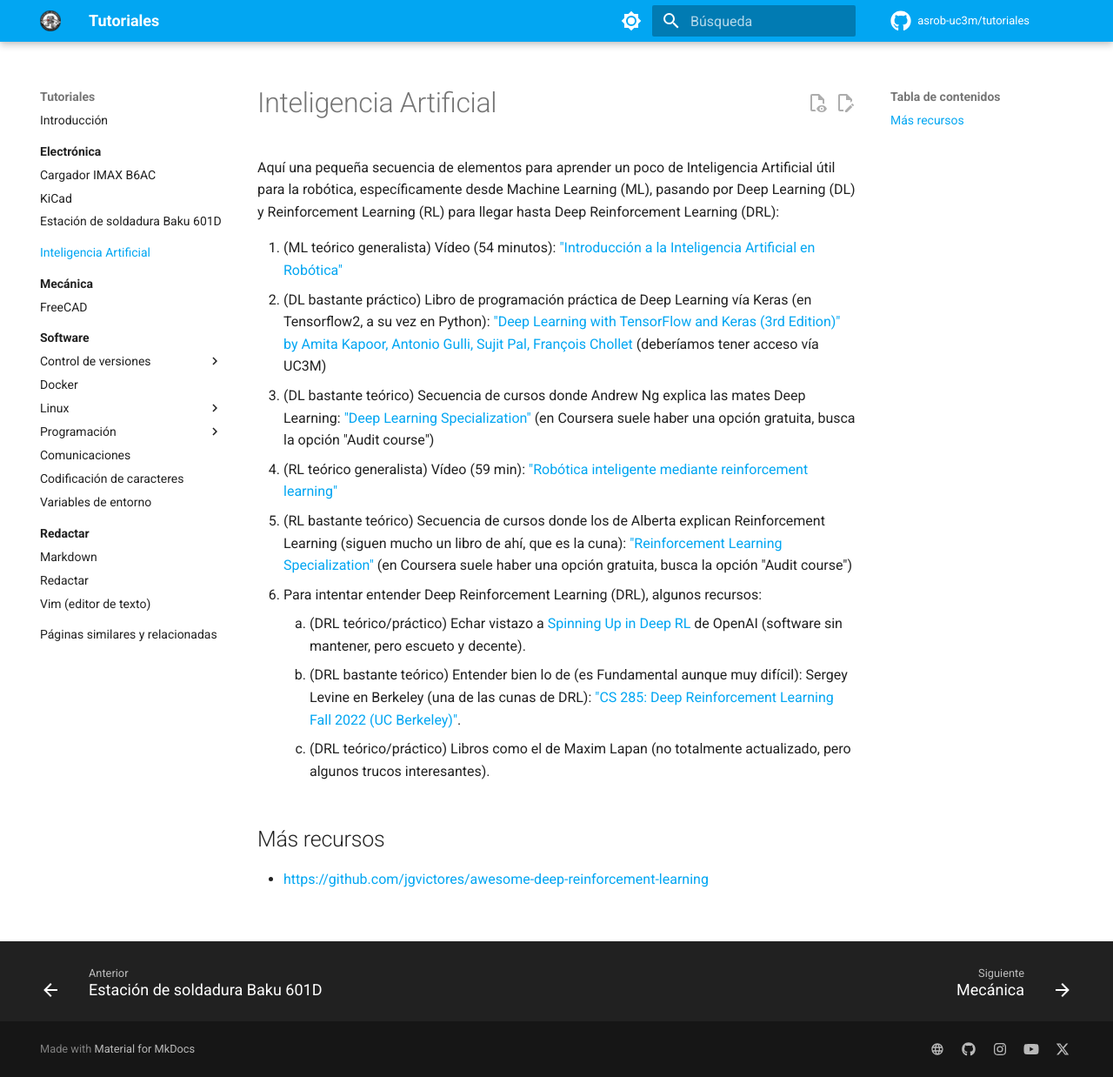
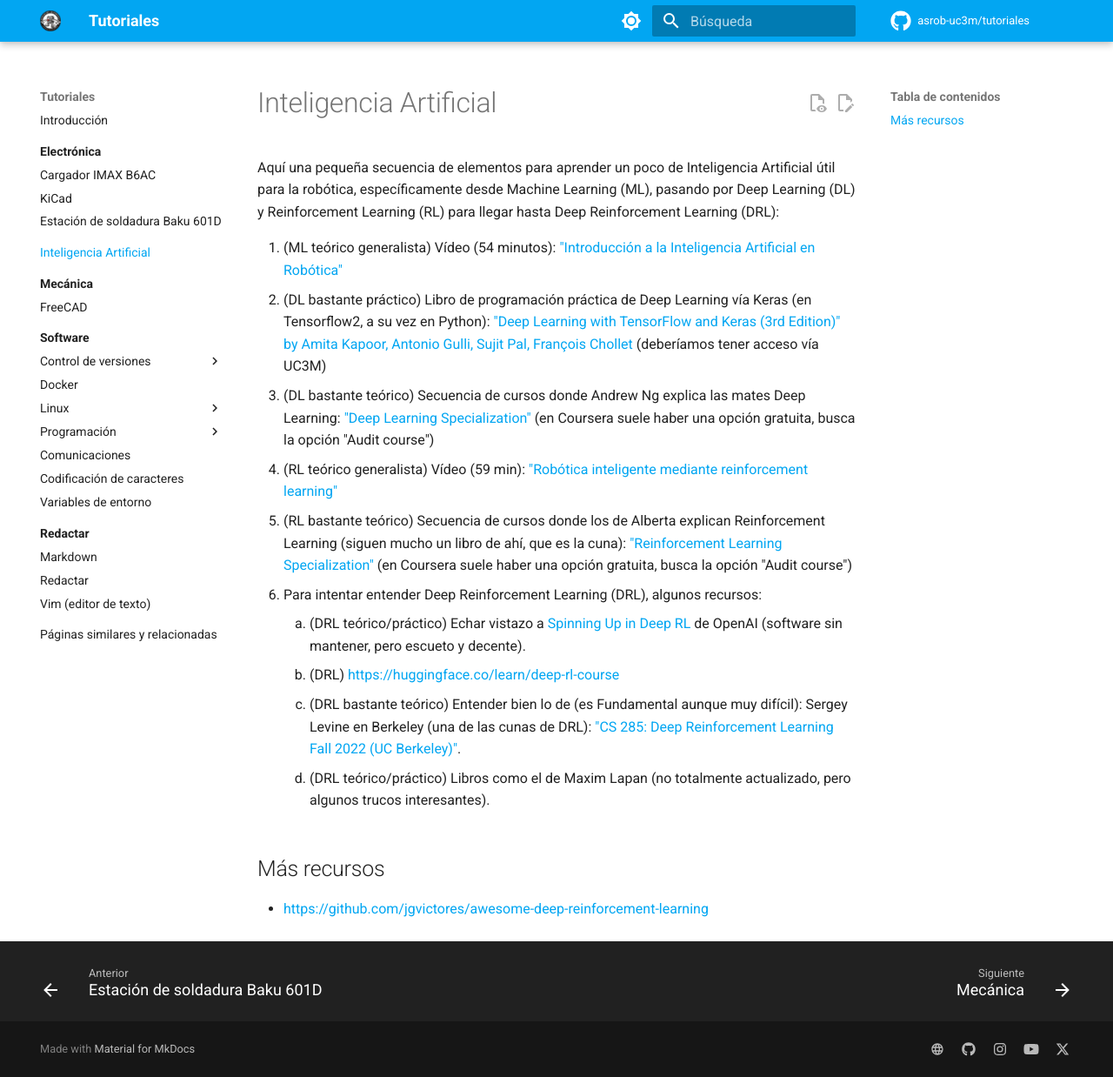
Before and after one commit to asrob-uc3m/tutoriales, an MkDocs documentation site: the page built from docs/ai/README.md, in a window 1280 px wide and 1238 px high. Shown: the whole window at 87% size. Built offline with MkDocs 1.6.1 and Material for MkDocs 9.7.7, drawn with Linux system fonts in a browser that asks for light colours; comment, search, counter and statistics services are not loaded.

Commit message:
AI add https://huggingface.co/learn/deep-rl-course

```diff
--- a/docs/ai/README.md
+++ b/docs/ai/README.md
@@ -9,6 +9,7 @@ Aquí una pequeña secuencia de elementos para aprender un poco de Inteligencia
 1. (RL bastante teórico) Secuencia de cursos donde los de Alberta explican Reinforcement Learning (siguen mucho un libro de ahí, que es la cuna): ["Reinforcement Learning Specialization"](https://www.coursera.org/specializations/reinforcement-learning) (en Coursera suele haber una opción gratuita, busca la opción "Audit course")
 1. Para intentar entender Deep Reinforcement Learning (DRL), algunos recursos:
     1. (DRL teórico/práctico) Echar vistazo a [Spinning Up in Deep RL](https://spinningup.openai.com/) de OpenAI (software sin mantener, pero escueto y decente).
+    1. (DRL) <https://huggingface.co/learn/deep-rl-course>
     1. (DRL bastante teórico) Entender bien lo de (es Fundamental aunque muy difícil): Sergey Levine en Berkeley (una de las cunas de DRL): ["CS 285: Deep Reinforcement Learning Fall 2022 (UC Berkeley)"](https://youtube.com/playlist?list=PL_iWQOsE6TfX7MaC6C3HcdOf1g337dlC9).
     1. (DRL teórico/práctico) Libros como el de Maxim Lapan (no totalmente actualizado, pero algunos trucos interesantes).
 
```
